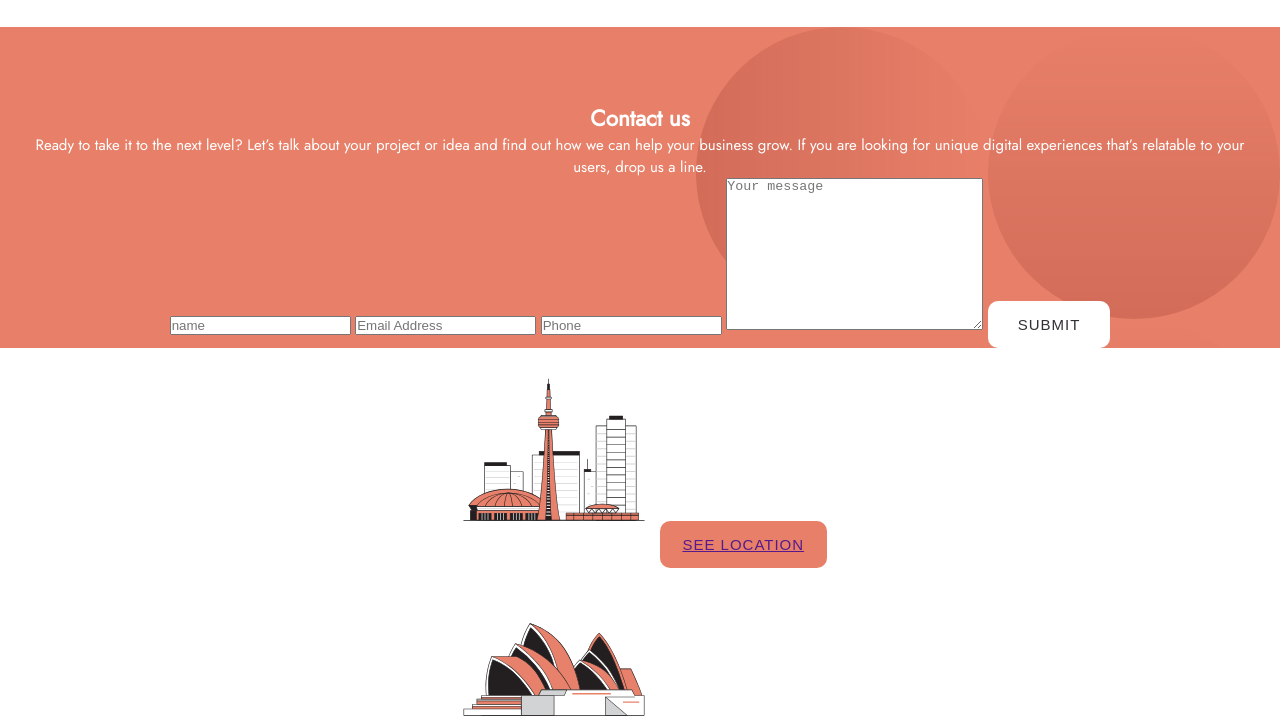
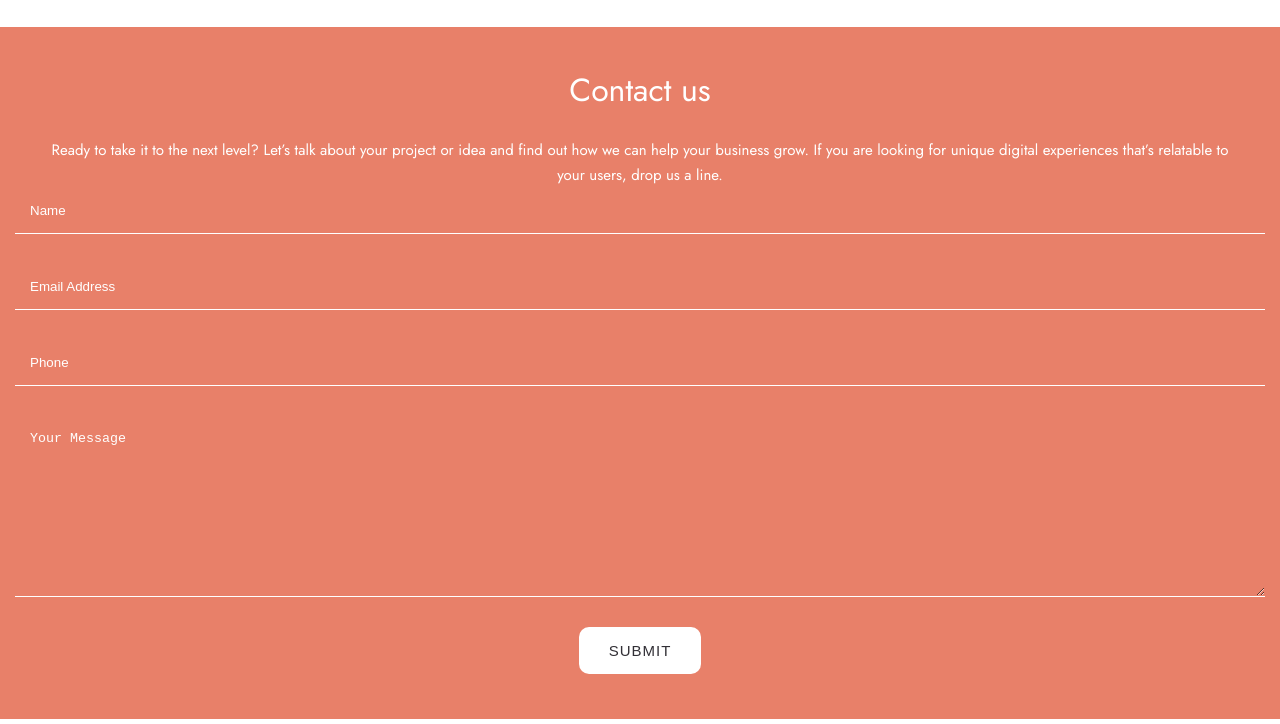
Before and after one commit to JulianIfesiokwu/Designo-multi-page-website, a website: page contact.html in a window 1280 px wide. Shown: the part 76-800 px from the top of the page. Drawn offline with Linux system fonts and the light colour scheme.

Commit message:
ccompleted syling of contact page

```diff
--- a/contact.html
+++ b/contact.html
@@ -27,12 +27,12 @@
     <!-- main section -->
     <main class="main">
       <!-- Landing -->
-      <section class="landing__complex">
+      <section class="landing__contact">
         <div class="landing__desc">
-          <h1 class="heading-one">
+          <h1 class="contact__title">
             Contact us
           </h1>
-          <p class="paragraph-content">
+          <p class="contact-content">
             Ready to take it to the next level? Let’s talk about your project or idea and find out how
             we can help your business grow. If you are looking for unique digital experiences that’s
             relatable to your users, drop us a line.
@@ -42,13 +42,14 @@
         <!-- Contact Form -->
         <div class="contact-us">
           <form class="contact__form">
-            <input type="text" id="name" placeholder="name">
+            <input type="text" id="name" placeholder="Name">
             <input type="email" id="email" placeholder="Email Address">
             <input type="number" id="phone" placeholder="Phone">
-            <textarea name="message" id="message" cols="30" rows="10" placeholder="Your message"></textarea>
+            <textarea name="message" id="message" cols="30" rows="10" placeholder="Your Message"></textarea>
 
-            <button class="btn">Submit</button>
-
+            <div>
+              <button class="btn">Submit</button>
+            </div>
           </form>
         </div>
 
@@ -58,21 +59,24 @@
       <section class="about__location">
         <div class="location">
           <span class="location__img">
-            <img src="./assets/shared/desktop/illustration-canada.svg" alt="">
+            <img src="./assets/shared/desktop/illustration-canada.svg" alt="illustration-canada">
           </span>
-          <button class="btn"><a href="">See location</a></button>
+          <p class="location__title">canada</p>
+          <button class="btn"><a href="" class="location--link">See location</a></button>
         </div>
         <div class="location">
           <span class="location__img">
-            <img src="./assets/shared/desktop/illustration-australia.svg" alt="">
+            <img src="./assets/shared/desktop/illustration-australia.svg" alt="illustration-australia">
           </span>
-          <button class="btn"><a href="">See location</a></button>
+          <p class="location__title">australia</p>
+          <button class="btn"><a href="" class="location--link">See location</a></button>
         </div>
         <div class="location">
           <span class="location__img">
-            <img src="./assets/shared/desktop/illustration-united-kingdom.svg" alt="">
+            <img src="./assets/shared/desktop/illustration-united-kingdom.svg" alt="illustration-united-kingdom">
           </span>
-          <button class="btn"><a href="">See location</a></button>
+          <p class="location__title">united kingdom</p>
+          <button class="btn"><a href="" class="location--link">See location</a></button>
         </div>
 
       </section>
--- a/stylesheets/main.scss
+++ b/stylesheets/main.scss
@@ -495,3 +495,51 @@
         line-height: 25px;
     }
 }
+
+// Contact Page
+
+.landing__contact {
+    background: $peach;
+    color: $white;
+    text-align: center;
+    padding: 3rem 1rem;
+
+    .contact__title {
+        line-height: 36px;
+        font-size: 32px;
+        font-weight: 500;
+        margin-bottom: 2rem;
+    }
+
+    .contact-content {
+        font-weight: 400;
+        font-size: 15px;
+        line-height: 25px;
+        width: 95%;
+        margin: 0 auto;
+    }
+}
+
+.contact__form {
+    display: flex;
+    flex-direction: column;
+
+    #name,#email,#phone,#message {
+        margin-bottom: 2rem;
+        padding: 1rem;
+        background: transparent;
+        border: none;
+        outline: none;
+        border-bottom: 1px solid $white;
+        color: $white;
+    }
+
+    button {
+        letter-spacing: 1px;
+        font-weight: 500;
+    }
+}
+
+::placeholder {
+    color: $white;
+}
```
Also changed, not shown: README-template.md, stylesheets/main.css, 1 other file.
